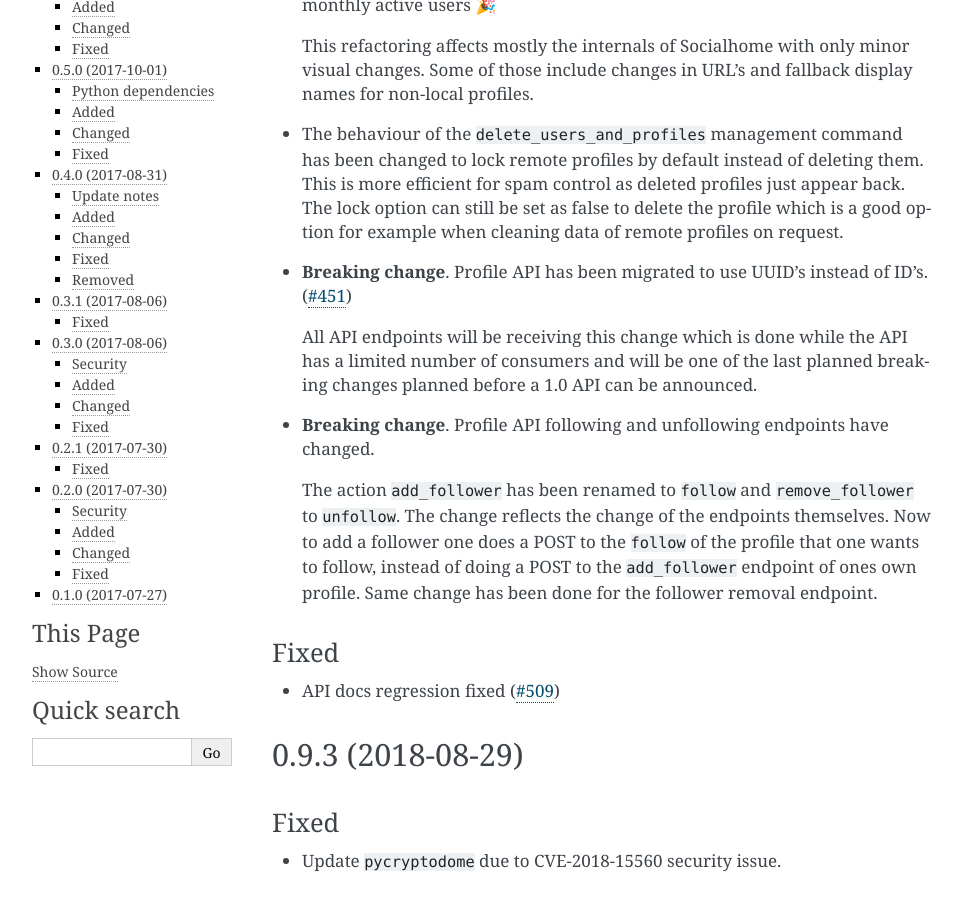
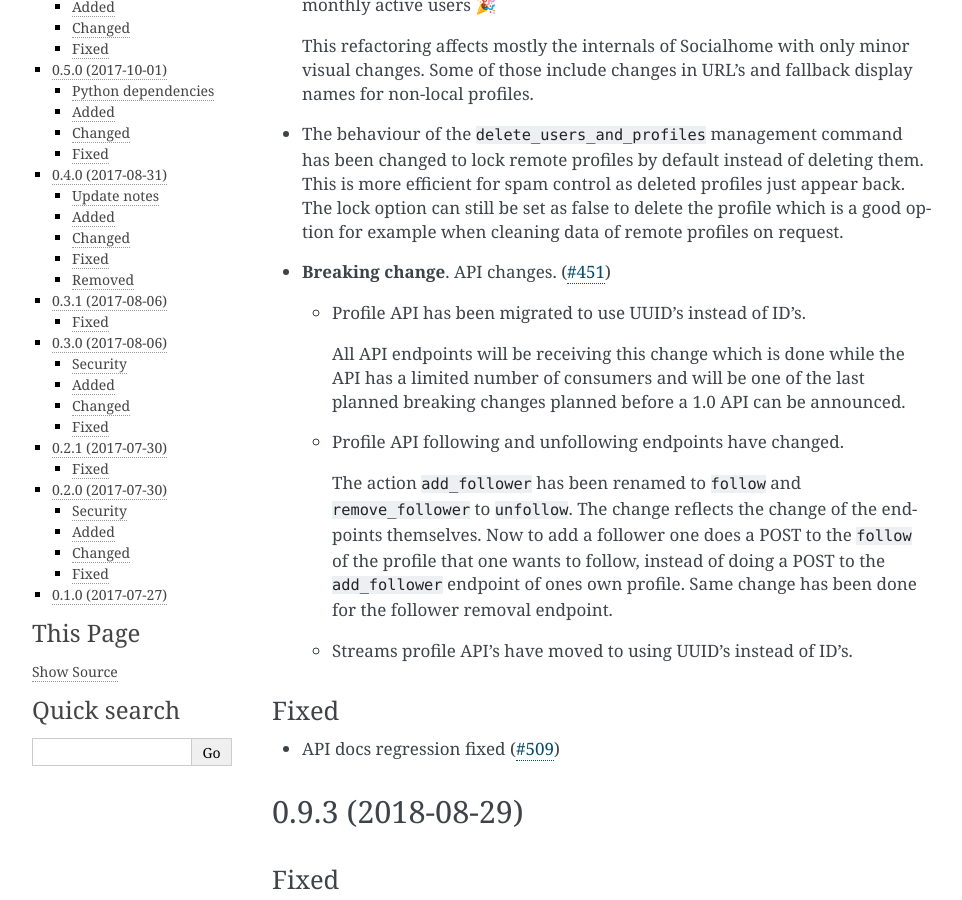
Before and after one commit to jaywink/socialhome, a Sphinx documentation site: the page built from docs/changelog.rst, in a window 1280 px wide and 900 px high, scrolled down 623 px. Shown: the whole window, without its empty margins (148-1110 px from the left). Built offline with Sphinx 7.4.7, drawn with Linux system fonts in a browser that asks for light colours.

Commit message:
Changelog for Streams profile API change from ID to UUID

```diff
--- a/docs/changelog.rst
+++ b/docs/changelog.rst
@@ -21,13 +21,17 @@
 
 * The behaviour of the ``delete_users_and_profiles`` management command has been changed to lock remote profiles by default instead of deleting them. This is more efficient for spam control as deleted profiles just appear back. The lock option can still be set as false to delete the profile which is a good option for example when cleaning data of remote profiles on request.
 
-* **Breaking change**. Profile API has been migrated to use UUID's instead of ID's. (`#451 <https://git.feneas.org/socialhome/socialhome/issues/451>`_)
+* **Breaking change**. API changes. (`#451 <https://git.feneas.org/socialhome/socialhome/issues/451>`_)
 
-  All API endpoints will be receiving this change which is done while the API has a limited number of consumers and will be one of the last planned breaking changes planned before a 1.0 API can be announced.
+  * Profile API has been migrated to use UUID's instead of ID's.
 
-* **Breaking change**. Profile API following and unfollowing endpoints have changed.
+    All API endpoints will be receiving this change which is done while the API has a limited number of consumers and will be one of the last planned breaking changes planned before a 1.0 API can be announced.
 
-  The action ``add_follower`` has been renamed to ``follow`` and ``remove_follower`` to ``unfollow``. The change reflects the change of the endpoints themselves. Now to add a follower one does a POST to the ``follow`` of the profile that one wants to follow, instead of doing a POST to the ``add_follower`` endpoint of ones own profile. Same change has been done for the follower removal endpoint.
+  * Profile API following and unfollowing endpoints have changed.
+
+    The action ``add_follower`` has been renamed to ``follow`` and ``remove_follower`` to ``unfollow``. The change reflects the change of the endpoints themselves. Now to add a follower one does a POST to the ``follow`` of the profile that one wants to follow, instead of doing a POST to the ``add_follower`` endpoint of ones own profile. Same change has been done for the follower removal endpoint.
+
+  * Streams profile API's have moved to using UUID's instead of ID's.
 
 Fixed
 .....
```
